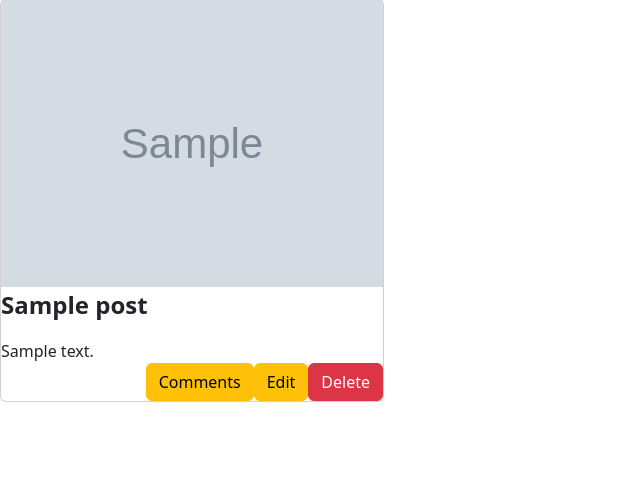
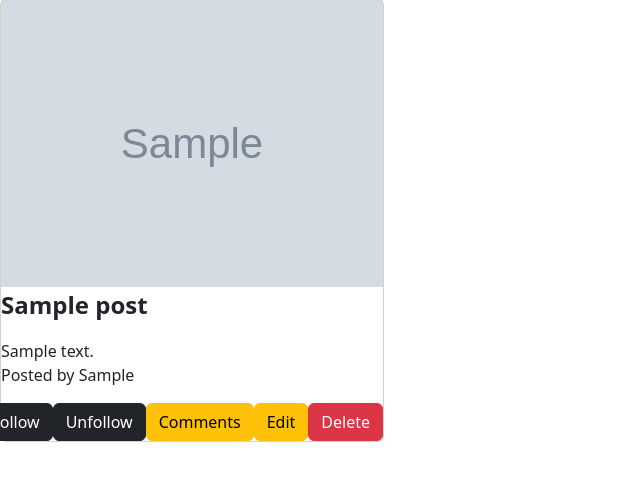
Before and after one commit to tpawlow1/ArtWork, a Flask app: page /homepage in a window 1280 px wide. Shown: the part 209-690 px from the top of the page, without its empty margins (0-640 px from the left). Run offline with Flask 2, Linux system fonts and the light colour scheme; the visitor is signed in with stand-in values (Sample User, id 1); tables that the repository leaves empty hold one stand-in row (values such as "Sample post"); grey boxes marked "Sample" are stand-in pictures.

Commit message:
follow/unfollow button

```diff
--- a/templates/homepage.html
+++ b/templates/homepage.html
@@ -41,10 +41,42 @@
         {{post[i][2]}}
         <br />
 
+        <!-- displays username of the poster -->
+        <p>Posted by {{post[i][4]}}</p>
 
         <td>
           <div class="d-flex justify-content-end">
             <!-- displays buttons on the same line-->
+            <form
+              action="{{ url_for('follow_user') }}"
+              method="post">
+              <input
+                type="hidden"
+                name="username"
+                value={{post[i][4]}}>
+              <button
+                type="submit"
+                class="btn btn-dark"
+                >
+                Follow
+              </button>
+            </form>
+
+            <form
+              action="{{ url_for('unfollow_user') }}"
+              method="post">
+              <input
+                type="hidden"
+                name="username"
+                value={{post[i][4]}}>
+              <button
+                type="submit"
+                class="btn btn-dark"
+                >
+                Unfollow
+              </button>
+            </form>
+
             <form>
               <button
                 type="submit"
@@ -54,6 +86,7 @@
                 Comments
               </button>
             </form>
+
             <form>
               <button
                 type="submit"
```
